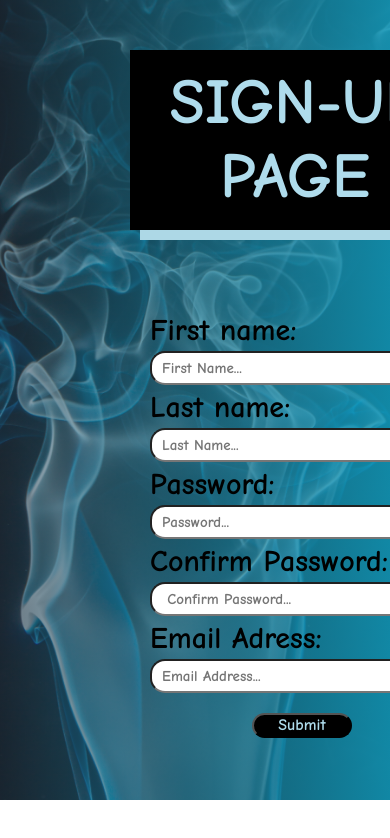
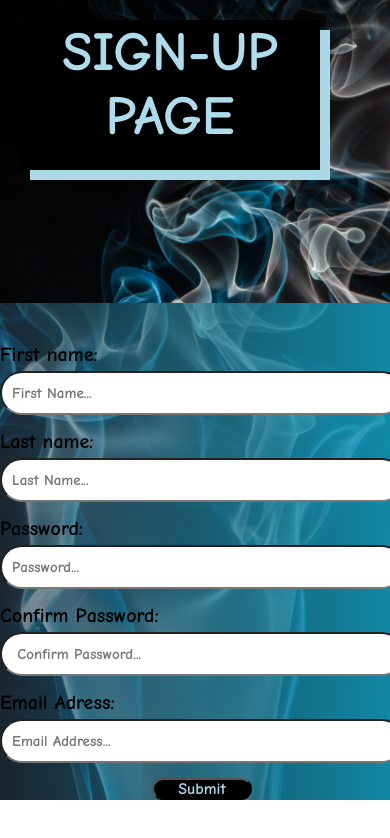
Before and after one commit to GraceOssai/new-assignment, a plain HTML site: page index.html in a window 390 px wide. Shown: the top 838 px of the page. Drawn offline with Linux system fonts and the light colour scheme.

Commit message:
main commit

```diff
--- a/doc/Assets/css/style.css
+++ b/doc/Assets/css/style.css
@@ -9,23 +9,7 @@
   background-size: cover;
   height: 600px;
   width: 100%;
-  max-width: 1240px;
   display: flex;
-  margin: 0 auto;
-}
-
-
-@media(max-width:768px){
-
-  .main_wrapper{
-     background-image: linear-gradient(to right, rgba(47, 69, 88, 0.499), rgba(19, 154, 187, 0.876)) , url(../img/pic6.jpg);
-    background-position: top;
-    background-size: cover;
-    height: 800px;
-    width: 100%;
-    max-width: 1240px;
-    /* margin: 0 auto;   */
-  }
 }
 
 .image_design{
@@ -34,22 +18,11 @@
   background-size: cover;
   height: 600px;
   width: 620px;
-  position: relative;
-   /* display: flex;
+  display: flex;
   justify-content: center;
-  align-items: center; */
+  align-items: center;
 }
 
-@media(max-width:768px){
-  .image_design{
-    background-image: none;
-    background-repeat: none;
-    background-size: none;
-    /* height: 600px;
-    width: 620px;
-    position: relative; */
-  }
-}
 
 .shadow{
   position: absolute;
@@ -62,18 +35,6 @@
   box-shadow: 10px 10px lightblue;
 }
 
-@media(max-width:768px){
-  .shadow{
-    /* position: absolute;
-    top: 50px;
-    left: 130px; */
-    width: 300px;
-    height: 150px;
-    padding: 15px;
-    background-color: black;
-    box-shadow: 10px 10px lightblue;
-  }
-}
 
 .text{
   font-family: 'Comic Neue';
@@ -95,24 +56,10 @@
 }
 
 
-/* @media(max-width:320px){
-  .main_form{
-    display: none;
-  }
-} */
-
 .sub_form{
-  padding-left: 150px;
+  margin: 0 auto;
 }
 
-@media(max-width:768px){
-  .sub_form{
-    padding-left: none;
-    padding-right: 180px;
-    padding-top: 550px;
-    padding-bottom: 300px;
-  }
-}
  .forms{
   display: block;
   margin-bottom: 15px;
@@ -126,34 +73,12 @@
   font-weight: 400
 }
 
-  @media(max-width:768px){
-  .forms{
-    display: block;
-    margin-bottom: 5px;
-    margin-top: 3px;
-    width: 300px;
-    height: 30px;
-    border-radius: 15px;
-    font-size: 15px;
-    font-family: 'Comic Neue';
-    font-weight: 400
-  }
-}
-
 .label{
   font-size: 20px;
   font-family:'Comic Neue';
   font-weight: 400
 }
 
-@media(max-width:768px){
-  .label{
-    font-size: 30px;
-    font-family:'Comic Neue';
-    font-weight: 400;
-    margin-bottom: 20px;
-  }
-}
 
 ::placeholder {
   padding-left: 10px;
@@ -176,30 +101,37 @@
   transition-duration: 0.4s;
 }
 
-@media(max-width:768px){
-  .btn{
-    font-family: 'Comic Neue';
-    font-weight: bold;
-    font-size: 16px;
-    width: 100px;
-    border-radius: 15px;
-    cursor: pointer;
-    background-color: black;
-    color: #afdcec;
-    transition-duration: 0.4s;
-    margin-top: 15px;
-    height: 25px;
-  }
-}
 
 .btn:hover {
   background-color: white;
   color: black;
 }
 
+
 @media(max-width:768px){
-  .btn:hover {
-    background-color: white;
-    color: black;
+  .main_wrapper{
+    flex-direction: column;
+    gap: 40px;
+    height: 800px;
+  }
+
+  .image_design{
+    background-position: contain;
+
+  }
+
+  .main_form{
+    margin-left: 0;
+  }
+
+  .shadow{
+    position: absolute;
+    top: 20px;
+    left: 20px;
+    padding: 0;
+  }
+
+  .text{
+    font-size: 55px;
   }
 }
```
